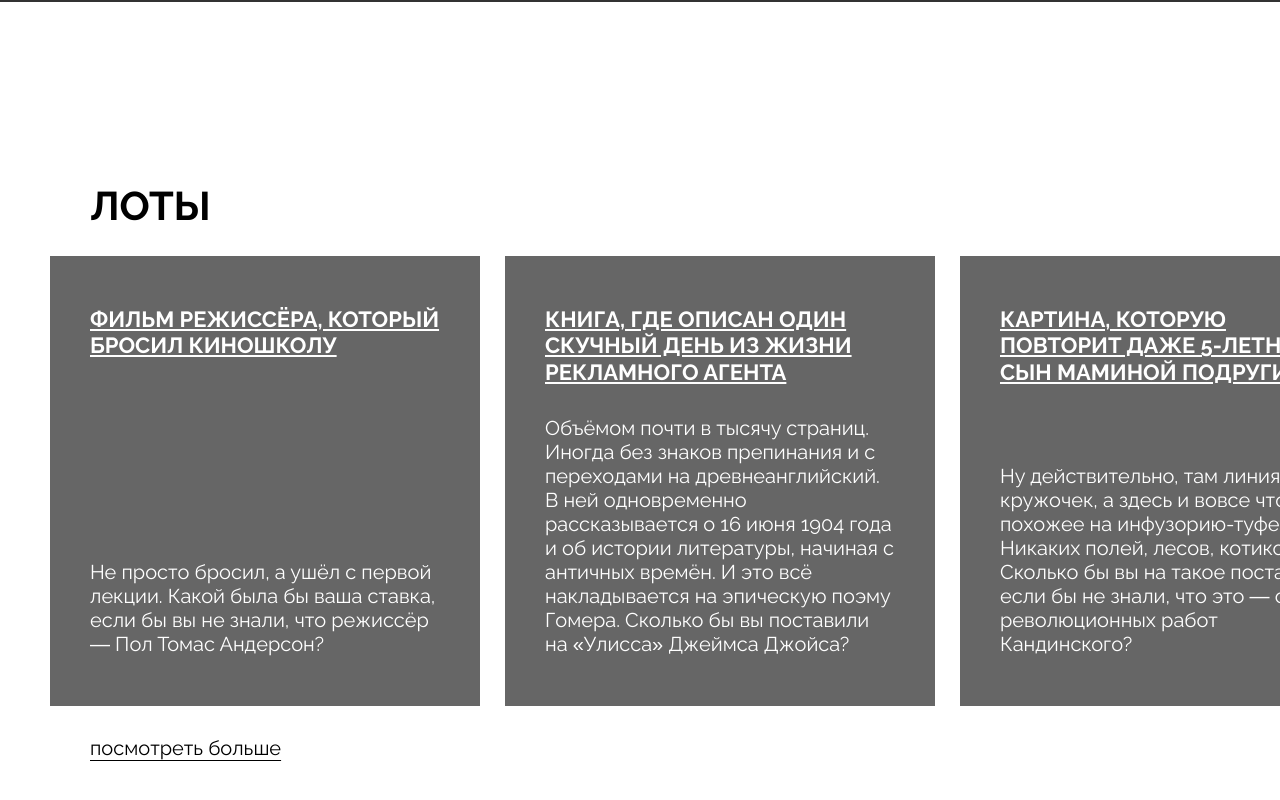
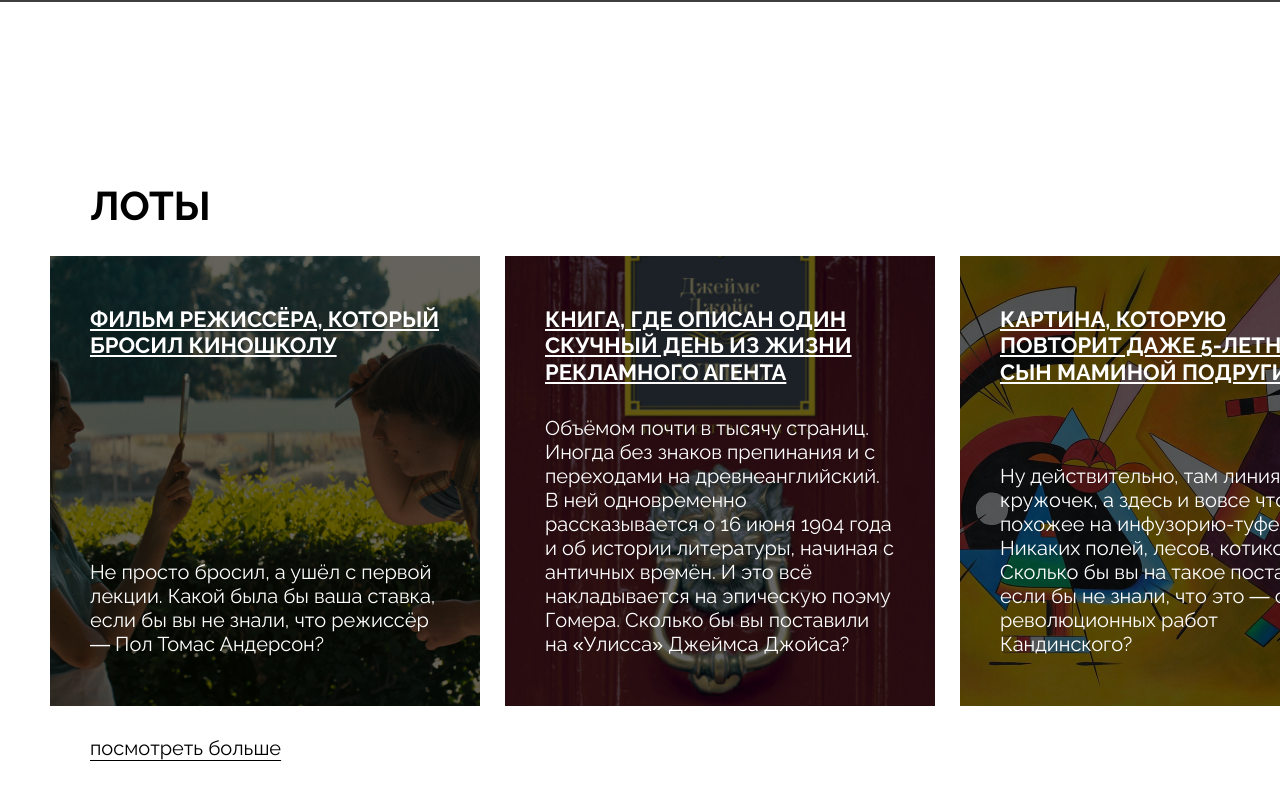
Before and after one commit to annmiers/ono-tebe-nado, a plain HTML site: page index.html in a window 1280 px wide. Shown: the part 1048-1848 px from the top of the page. Drawn offline with Linux system fonts and the light colour scheme; grey boxes are pictures that could not be loaded.

Commit message:
Исправлены ошибки 3

```diff
--- a/styles/style.css
+++ b/styles/style.css
@@ -95,7 +95,7 @@
     margin-top: 293px;
     height: 757px;
     position: relative;
-    background-image: url("./images/cover.jpg");
+    background-image: url("../images/cover.jpg");
     background-repeat: no-repeat;
     background-size: cover;
     background-position: center;
@@ -228,18 +228,18 @@
 }
 
 .card_type_film {
-    background-image: url(images/card-lot-01.jpg);
+    background-image: url("../images/card-lot-01.jpg");
     background-size: cover;
 
 }
 
 .card_type_book {
-    background-image: url(images/card-lot-02.jpg);
+    background-image: url("../images/card-lot-02.jpg");
     background-size: cover;
 }
 
 .card_type_picture {
-    background-image: url(images/card-lot-03.jpg);
+    background-image: url("../images/card-lot-03.jpg");
     background-size: cover;
 }
 
```
